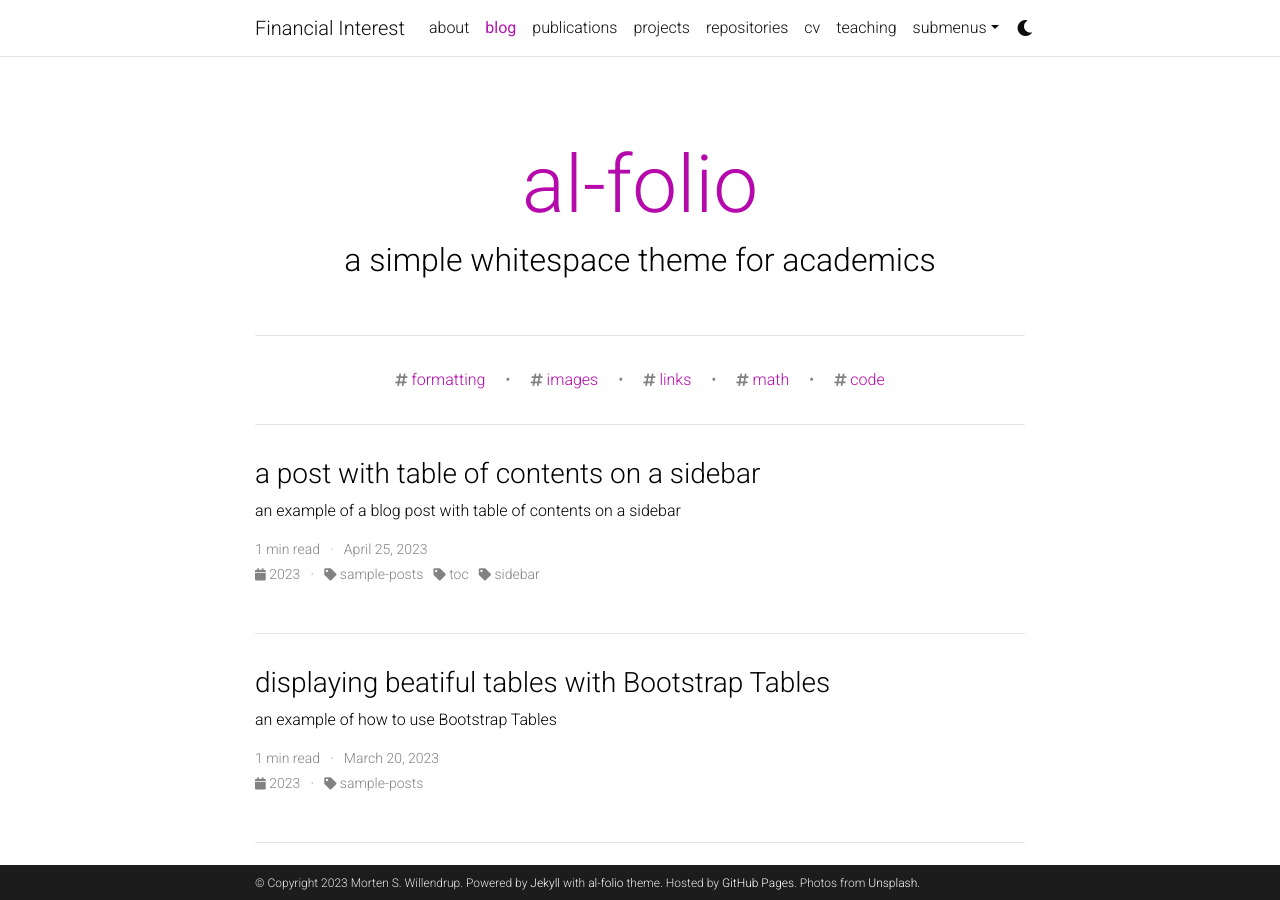
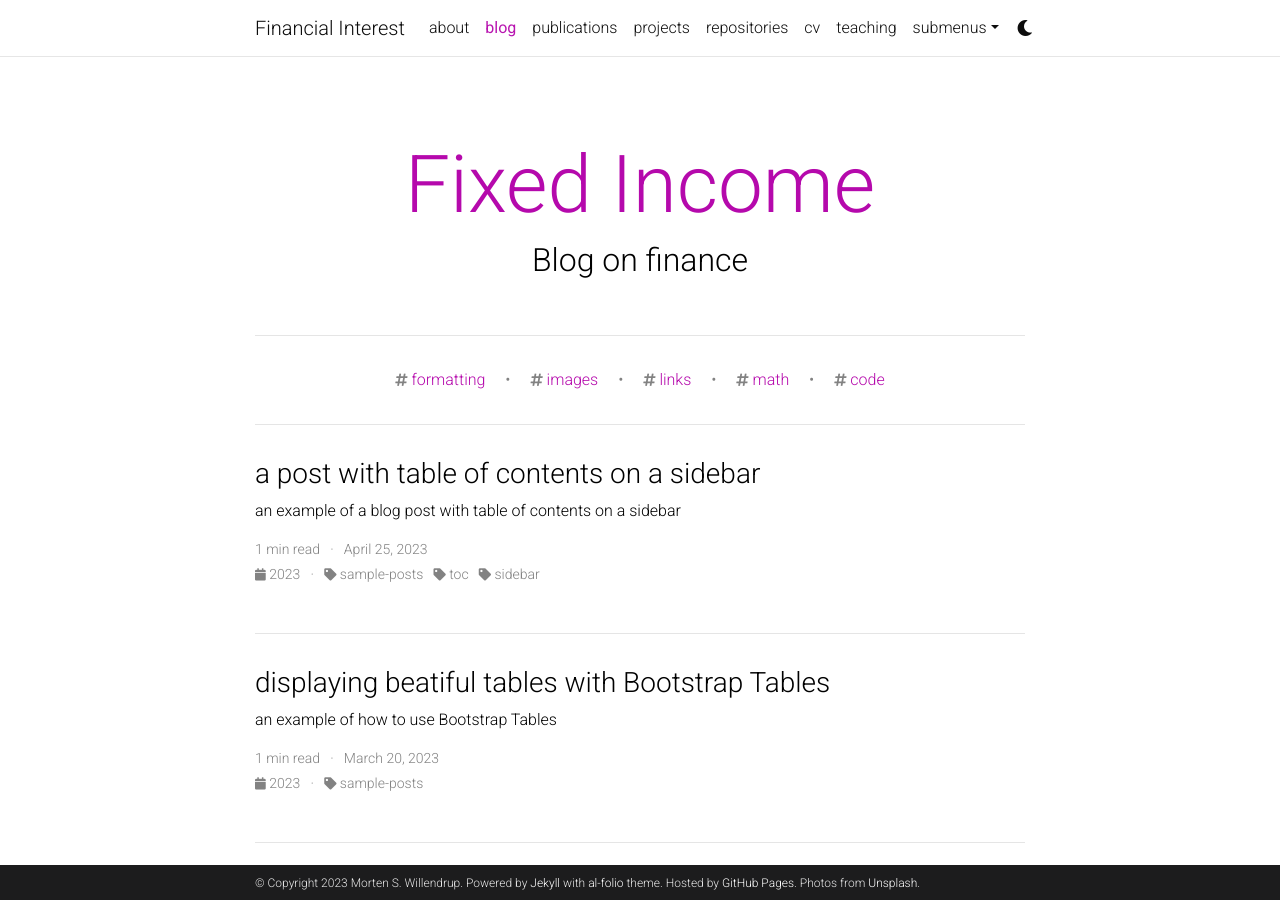
Before and after one commit to MortenWillendrup/MortenWIllendrup.github.io, a Jekyll site: the page built from blog/index.html, in a window 1280 px wide and 900 px high. Built offline with Jekyll 4.4.1, drawn with Linux system fonts in a browser that asks for light colours; the list of posts is cut into pages by our own code; comment, search, counter and statistics services are not loaded; a style sheet for code colours, icons or effects is not loaded.

Commit message:
update to gem

```diff
--- a/_config.yml
+++ b/_config.yml
@@ -121,9 +121,9 @@
 # Blog
 # -----------------------------------------------------------------------------
 
-blog_name: al-folio # blog_name will be displayed in your blog page
+blog_name: Fixed Income # blog_name will be displayed in your blog page
 blog_nav_title: blog # your blog must have a title for it to be displayed in the nav bar
-blog_description: a simple whitespace theme for academics
+blog_description: Blog on finance
 permalink: /blog/:year/:title/
 
 # Pagination
```
